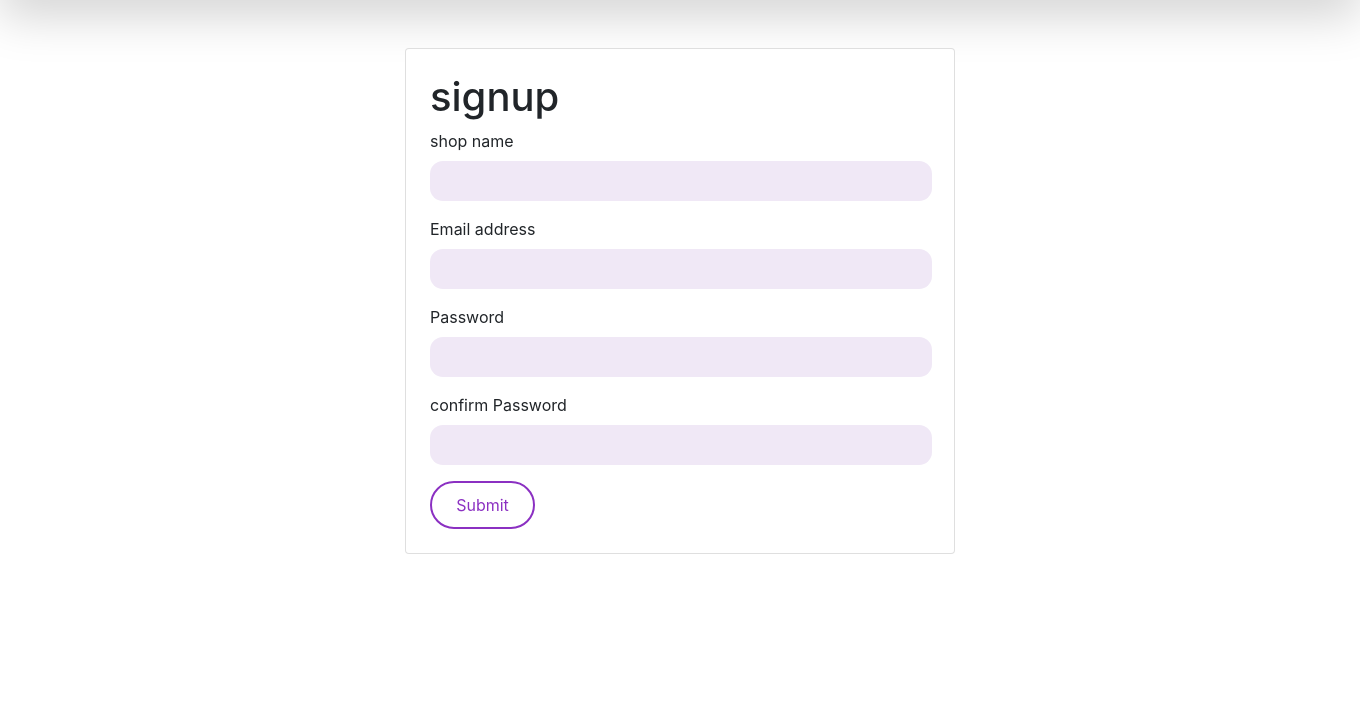
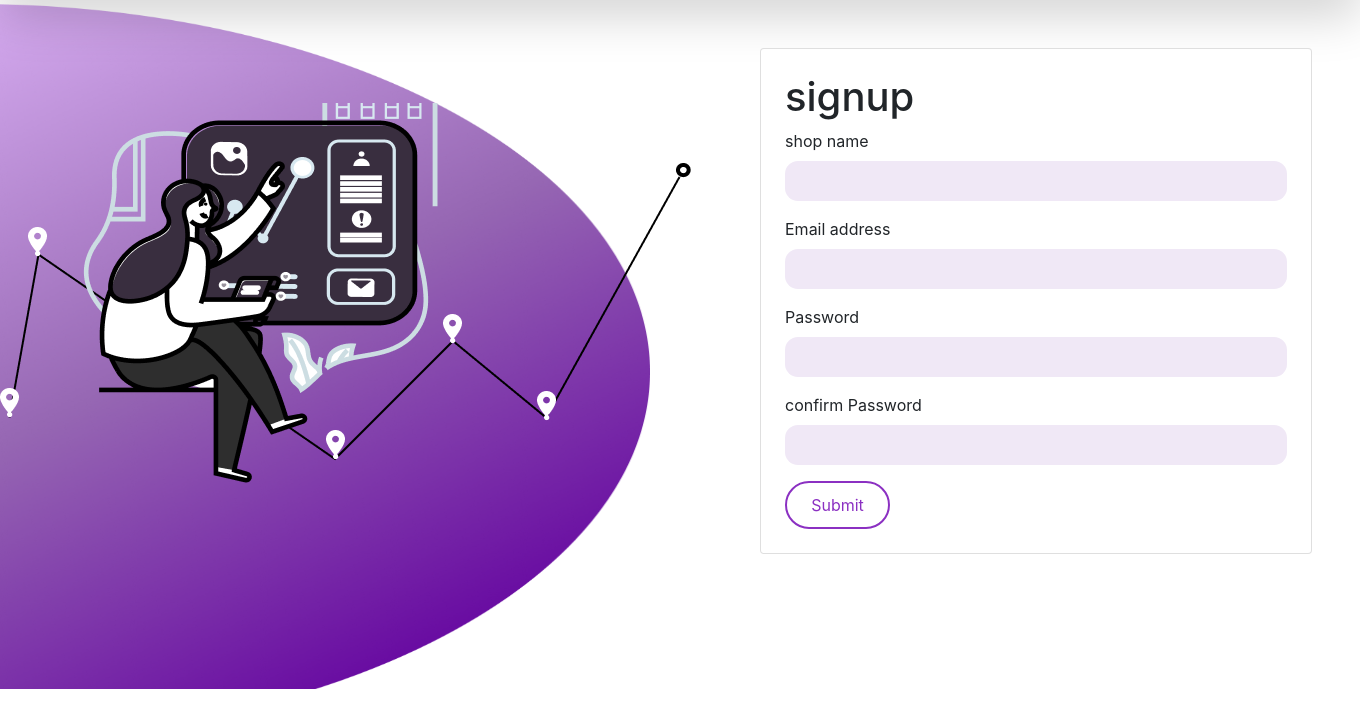
Before and after one commit to AryanPatel060/STOCKFINDER, a Django app: page /shop/signupshop/ in a window 1360 px wide. Shown: the part 59-787 px from the top of the page. Run offline with Django 4.2, Linux system fonts and the light colour scheme; some libraries are stand-ins or nearby versions.

Commit message:
signuppage

```diff
--- a/shop/static/css/signup.css
+++ b/shop/static/css/signup.css
@@ -1,7 +1,9 @@
 .container_signup{
     display: flex;
     justify-content: center;
+
 }
+
 .form-control{
     background-color:#f0e8f6;
 height:40px;
@@ -21,3 +23,13 @@ padding: 20px;
     transition: background-color 0.3s;
     width: 105px;
 }
+.ellipse1
+{
+/* background-color:#DBB1F5; */
+height:685px;
+    width:650px;
+left:0px;
+    top:63px;
+    position:absolute;
+    z-index: -1;
+}
--- a/shop/templates/signupshop.html
+++ b/shop/templates/signupshop.html
@@ -1,5 +1,13 @@
 {% extends "base.html" %}
 {% block body %}
+<main style="display: flex;">
+    <div class="container1_signup">
+        <img id='ellipse1' class='ellipse1' src="/static/image/image.png">
+        <img id='clip' class='clip' src="/static/image/clip.png">
+    </div>
+
+
+
     <div class="container_signup">
         {% if messages %}
         <ul class="messages">
@@ -8,8 +16,8 @@
             {% endfor %}
         </ul>
         {% endif %}
-    <div class="card p-4 m-5" style="max-width: 550px;">
-        <h1>signup</h1>
+        <div class="card p-4 m-5" style="max-width: 600px;">
+            <h1 >signup</h1>
             <form action="{% url 'signupshop' %}" method="Post">
                 {% csrf_token %}
             <div class="mb-3">
@@ -32,4 +40,5 @@
         </form>
     </div>
     </div>
+</main>
 {% endblock body %}
--- a/user/templates/userbase.html
+++ b/user/templates/userbase.html
@@ -10,13 +10,16 @@
 
     <!-- Bootstrap CSS -->
     <link rel="stylesheet" href="/static/css/user.css">
+    <link rel='stylesheet' href='https://fonts.googleapis.com/css?family=Limelight' >
+    <link rel='stylesheet' href='https://fonts.googleapis.com/css?family=Heebo' >
+    <link rel='stylesheet' href='https://fonts.googleapis.com/css?family=Inter' >
     <link rel="stylesheet" href="https://stackpath.bootstrapcdn.com/bootstrap/4.3.1/css/bootstrap.min.css" integrity="sha384-ggOyR0iXCbMQv3Xipma34MD+dH/1fQ784/j6cY/iJTQUOhcWr7x9JvoRxT2MZw1T" crossorigin="anonymous">
     <script src="https://unpkg.com/leaflet@1.9.4/dist/leaflet.js" integrity="sha256-20nQCchB9co0qIjJZRGuk2/Z9VM+kNiyxNV1lvTlZBo=" crossorigin=""></script>
   </head>
   <body>
     <nav class="navbar navbar-expand-lg bg-body-tertiary shadow-lg">
         <div class="container-fluid">
-          <a class="aryan navbar-brand" href="#">Navbar</a>
+          <a class="navbar-brand" href="#">Product Finder</a>
           <button class="navbar-toggler" type="button" data-bs-toggle="collapse" data-bs-target="#navbarNav" aria-controls="navbarNav" aria-expanded="false" aria-label="Toggle navigation">
             <span class="navbar-toggler-icon"></span>
           </button>
```
Lines whose indentation alone changed are shown as unchanged.
